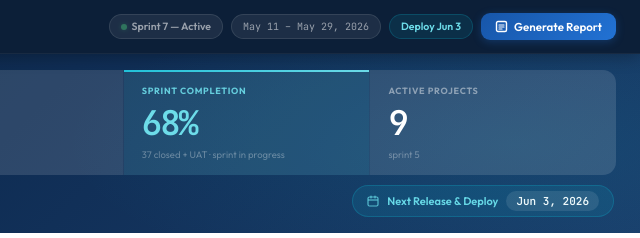
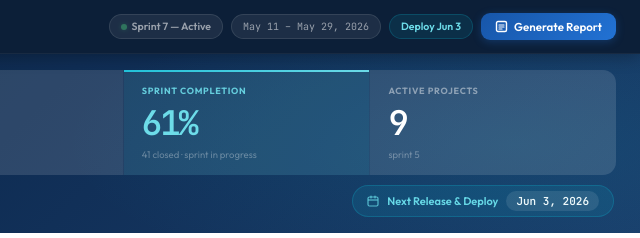
Before and after one commit to srsdashboard/integratorsteamdashboard, a plain HTML site: page index.html in a window 1280 px wide. Shown: the top 238 px of the page, 640-1280 px from the left. Drawn offline with nearby package versions, Linux system fonts and the light colour scheme.

Commit message:
Update index.html

```diff
--- a/index.html
+++ b/index.html
@@ -1193,9 +1193,9 @@ function renderKPIs(data) {
   const SPRINT6_RATE    = 88;
   const SPRINT6_PLANNED = 24;
   const SPRINT6_DONE    = 21;
-  const SPRINT7_RATE    = 68;
-  const SPRINT7_PLANNED = 55;
-  const SPRINT7_DONE    = 37;
+  const SPRINT7_RATE    = 61;
+  const SPRINT7_PLANNED = 72;
+  const SPRINT7_DONE    = 41;
 
   // Completion rate (hardcoded per requirement)
   const curRate    = window._activeSprint === 7 ? SPRINT7_RATE    : window._activeSprint === 6 ? SPRINT6_RATE    : SPRINT5_RATE;
@@ -1248,7 +1248,7 @@ function renderKPIs(data) {
   safeSet('hero-bugs',     heroBugs);
   safeSet('hero-bugs-sub', heroClosedBugs + ' closed');
   safeSet('hero-sp',       heroSP);
-  if(window._activeSprint===5){safeSet('hero-rate','103%');safeSet('hero-rate-sub','43 closed · 15 UAT · 5 RFR');}else if(window._activeSprint===6){safeSet('hero-rate','88%');safeSet('hero-rate-sub','Sprint 6 — Closed ✓');}else if(window._activeSprint===7){safeSet('hero-rate','68%');safeSet('hero-rate-sub','37 closed + UAT · sprint in progress');}
+  if(window._activeSprint===5){safeSet('hero-rate','103%');safeSet('hero-rate-sub','43 closed · 15 UAT · 5 RFR');}else if(window._activeSprint===6){safeSet('hero-rate','88%');safeSet('hero-rate-sub','Sprint 6 — Closed ✓');}else if(window._activeSprint===7){safeSet('hero-rate','61%');safeSet('hero-rate-sub','41 closed · sprint in progress');}
   // rate-sub already set above
   const namedProjs = new Set(projData.filter(d => d.project && d.project !== 'Other').map(d => d.project));
   safeSet('hero-proj', namedProjs.size || 7);
```
